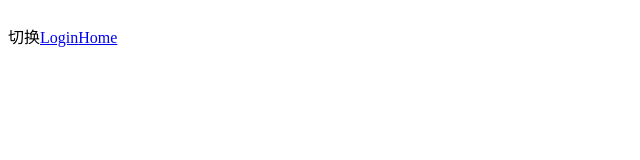
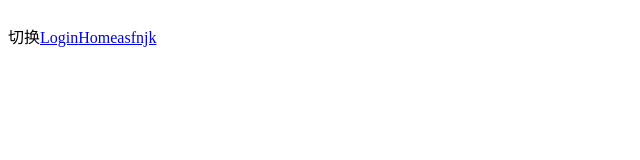
Before and after one commit to promotion-xu/react-app, a React (Create React App) app: page / in a window 1280 px wide. Shown: the top 160 px of the page, without its empty margins (0-640 px from the left). Built offline with nearby package versions, Linux system fonts and the light colour scheme.

Commit message:
feature: Home

```diff
--- a/src/App.tsx
+++ b/src/App.tsx
@@ -33,7 +33,7 @@ class App extends Component<Props> {
           <p>切换
             <Link to={'login'}>Login
             </Link>
-            <Link to={'home'}>Home
+            <Link to={'home'}>Homeasfnjk
             </Link>
           </p>
         </header>
```
